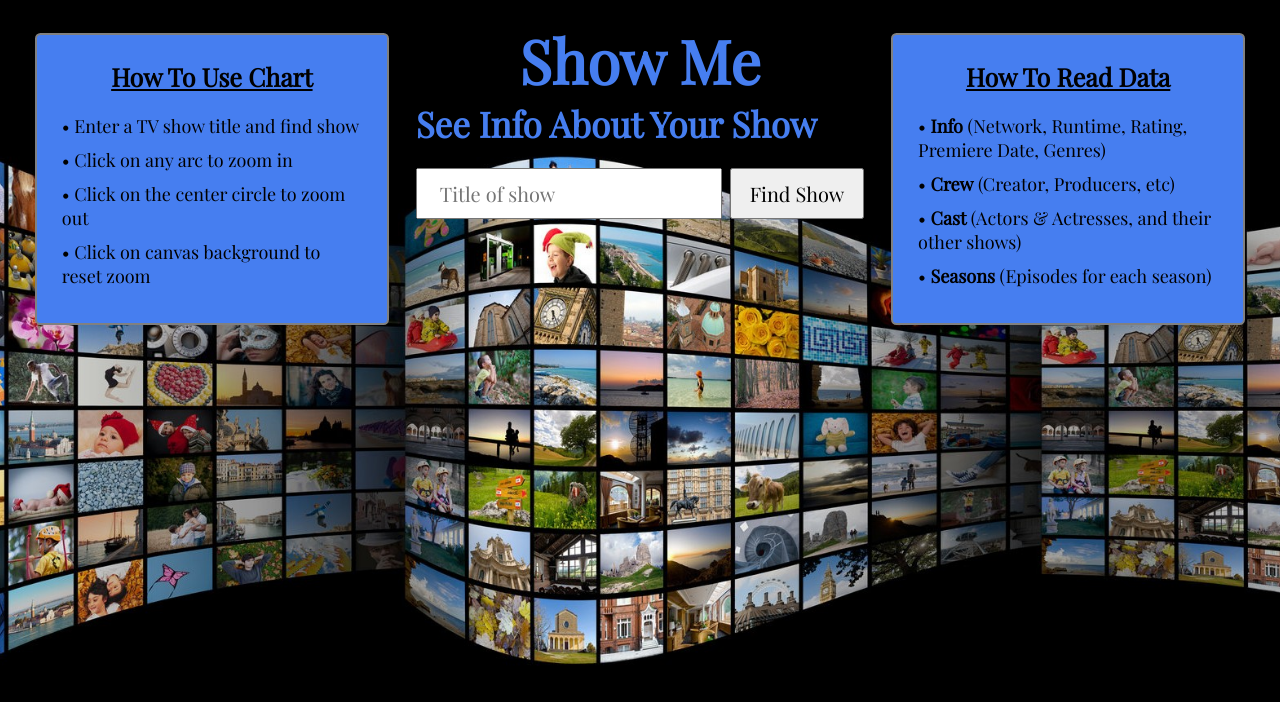
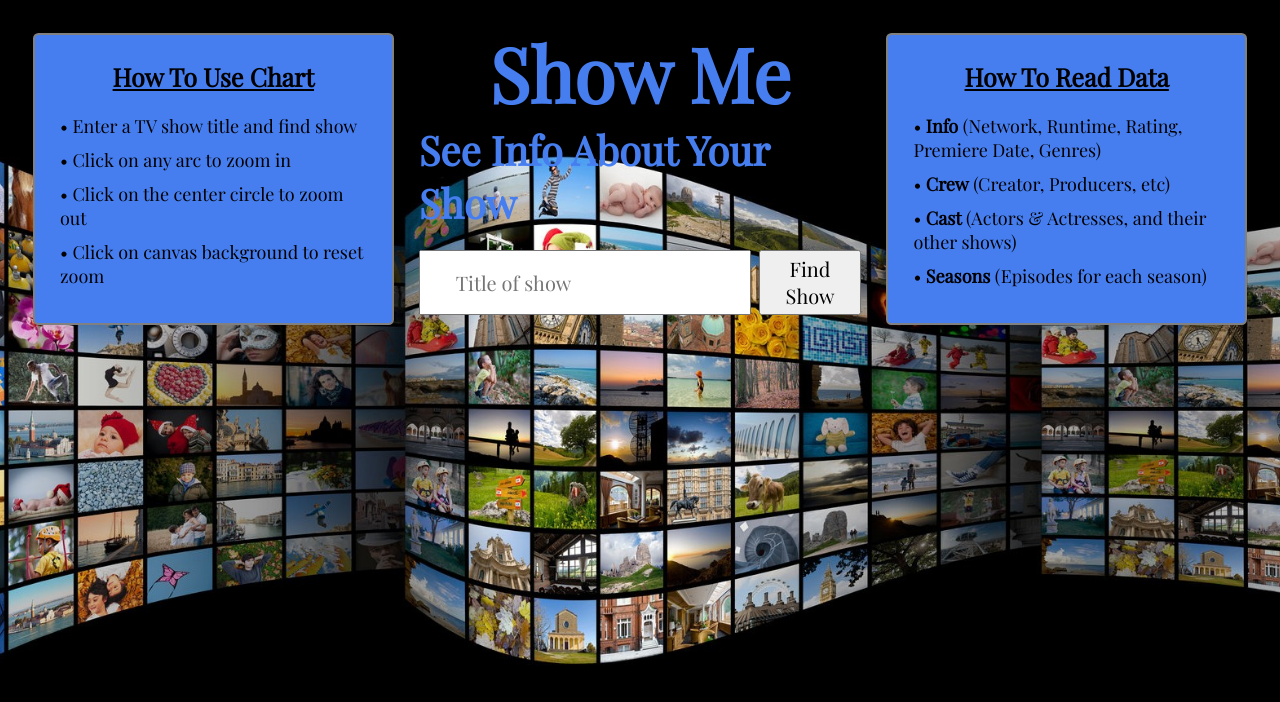
Before and after one commit to ivank710/Compare-Shows, a website built with webpack: page index.html in a window 1280 px wide. Built offline with nearby package versions, Linux system fonts and the light colour scheme.

Commit message:
Style title

```diff
--- a/main.css
+++ b/main.css
@@ -23,14 +23,14 @@ body {
   margin-block-start: .2em;
   margin-block-end: 0em;
   font-family: 'Playfair Display', serif;
-  font-size: 60px;
+  font-size: 75px;
   color: #467EF0;
 }
 
 .subtitle{
   margin-block-start: 0%;
   margin-block-end: 0%;
-  font-size: 35px;
+  font-size: 40px;
   font-family: 'Playfair Display', serif;
   color: #467EF0;
 }
@@ -42,14 +42,14 @@ body {
 }
 
 input{
-  padding: 10px 22px;
+  padding: 15px 35px;
   font-size: 20px;
 
   font-family: 'Playfair Display', serif;
 }
 
 button{
-  padding: 3px 18px 4px;
+  padding: 3px 25px 4px;
   font-size: 20px;
   font-family: 'Playfair Display', serif;
 }
@@ -58,7 +58,7 @@ button{
   display: flex;
   flex-direction: column;
    background-color: #467EF0;
-  width: 300px;
+  width: 350px;
   padding: 25px;
   margin: 25px;
   border-radius: 5.5px;
```
